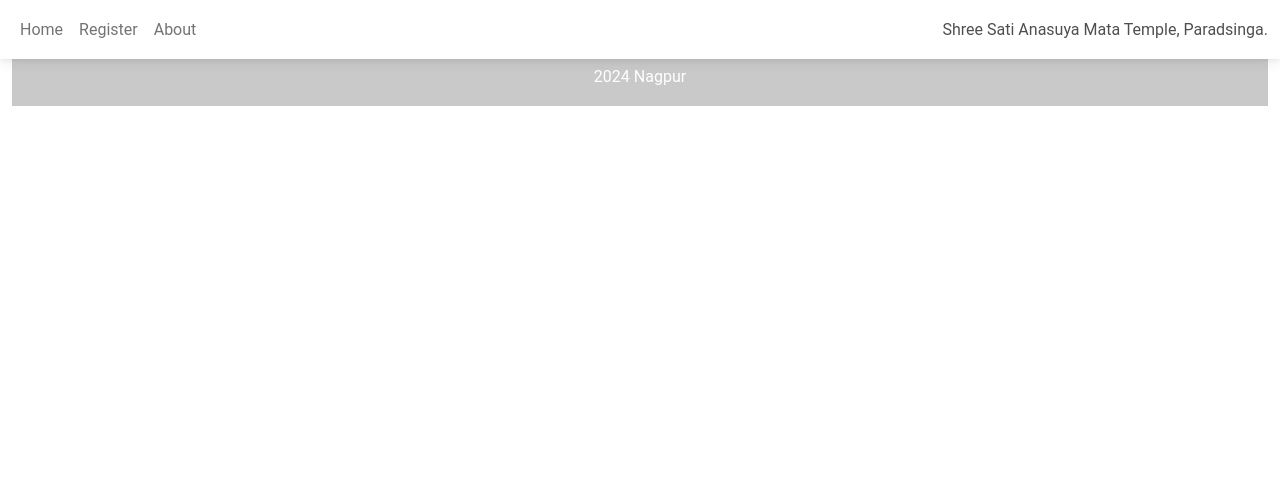
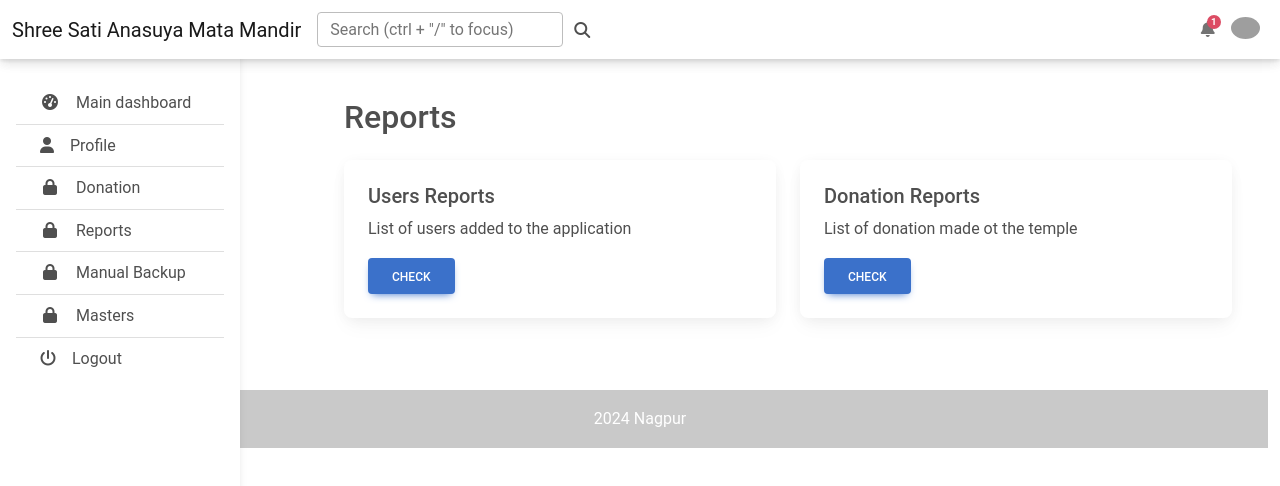
Before and after one commit to Amol-Choudhari/donationfront, a React (Create React App) app: page /report in a window 1280 px wide. Shown: the top 486 px of the page. Built offline with nearby package versions, Linux system fonts and the light colour scheme; grey boxes are pictures that could not be loaded.

Commit message:
Donation Page

```diff
--- a/src/App.js
+++ b/src/App.js
@@ -1,5 +1,5 @@
 import React from 'react';
-import { BrowserRouter as Router, Routes, Route } from 'react-router-dom';
+import { BrowserRouter as Router, Routes, Route, Switch } from 'react-router-dom';
 import Header from './components/SiteElements/Header'; // Make sure the path is correct
 import Footer from './components/SiteElements/Footer'; // Make sure the path is correct
 import HomePage from './components/Pages/HomePage';
@@ -7,6 +7,9 @@ import LoginPage from './components/Pages/LoginPage';
 import About from './components/Pages/About';
 import Register from "./components/Pages/Register";
 import MainPage from "./components/Dashboard/MainPage";
+import DonationPage from "./components/Dashboard/DonationPage";
+import ReportPage from './components/Dashboard/ReportPage';
+import MasterPage from './components/Dashboard/MasterPage';
 
 
 function App() {
@@ -20,6 +23,10 @@ function App() {
                     <Route path="/about" element={<About />} />
                     <Route path="/register" element={<Register />} />
                     <Route path="/mainpage" element={<MainPage />} />
+                    <Route path="/donation" element={<DonationPage />} /> {/* Use element instead of component */}
+                    <Route path="/report" element={<ReportPage />} />
+                    <Route path="/masters" element={<MasterPage />} />
+
 
                 </Routes>
                 <Footer />
--- /dev/null
+++ b/src/components/Dashboard/DonationPage.jsx
@@ -0,0 +1,59 @@
+import React from 'react';
+import NavBar from '../Layout/NavBar';
+import SideBar from '../Layout/SideBar';
+import { useForm } from 'react-hook-form'; // Example using react-hook-form
+
+import { useLocation } from 'react-router-dom';
+
+const DonationPage = () => {
+    const { register, handleSubmit, formState: { errors } } = useForm();
+
+  // Check if the current pathname matches the donation page path
+  const isDonationPage = location.pathname === '/donation';
+ß
+  return (
+    <div className="container-fluid pt-4">
+      <NavBar />
+      <div className="row">
+        <div className="col-lg-3">
+          <SideBar />
+        </div>
+        <div className="col-lg-9" style={{ marginTop: '58px' }}>
+          <div className="container">
+            <h2 className="mt-3 mb-4">Donation Page</h2>
+
+            {/* Add Donation Form */}
+            <div className="mb-4">
+              <h3>Add Donation</h3>
+              <form>
+                <div className="mb-3">
+                  <label htmlFor="amount" className="form-label">Amount:</label>
+                  <input type="number" className="form-control" id="amount" />
+                </div>
+                <button type="submit" className="btn btn-primary">Add Donation</button>
+              </form>
+            </div>
+
+            {/* List of Donations Made */}
+            <div className="mb-4">
+              <h3>List of Donations Made</h3>
+              {/* Dummy data for demonstration */}
+              <ul className="list-group">
+                <li className="list-group-item">Donation 1 - Amount: $100</li>
+                <li className="list-group-item">Donation 2 - Amount: $200</li>
+                <li className="list-group-item">Donation 3 - Amount: $150</li>
+              </ul>
+            </div>
+
+            {/* Print Receipt Button */}
+            <div>
+              <button className="btn btn-primary">Print Receipt</button>
+            </div>
+          </div>
+        </div>
+      </div>
+    </div>
+  );
+}
+
+export default DonationPage;
--- a/src/components/Dashboard/MainPage.js
+++ b/src/components/Dashboard/MainPage.js
@@ -11,7 +11,7 @@ const MainPage = () => {
         <div className="col-lg-3">
           <SideBar />
         </div>
-        <div className="col-lg-9">
+        <div className="col-lg-9" style={{ marginTop: '58px' }}>
           <div className="container">
             {/* Ensuring cards are centered and have consistent spacing */}
             <div className="row justify-content-center">
--- /dev/null
+++ b/src/components/Dashboard/MasterPage.jsx
@@ -0,0 +1,33 @@
+import React from 'react';
+import NavBar from '../Layout/NavBar';
+import SideBar from '../Layout/SideBar';
+
+import { useLocation } from 'react-router-dom';
+
+const MasterPage = () => {
+  const location = useLocation();
+
+  // Check if the current pathname matches the donation page path
+  const isDonationPage = location.pathname === '/donation';
+
+  return (
+    <div className="container-fluid pt-4">
+      <NavBar />
+      <div className="row">
+        <div className="col-lg-3">
+          <SideBar />
+        </div>
+        <div className="col-lg-9" style={{ marginTop: '58px' }}>
+          <div className="container">
+            <h2 className="mt-3 mb-4">Masters</h2>
+
+
+
+          </div>
+        </div>
+      </div>
+    </div>
+  );
+}
+
+export default MasterPage;
--- /dev/null
+++ b/src/components/Dashboard/ReportPage.jsx
@@ -0,0 +1,51 @@
+import React from 'react';
+import NavBar from '../Layout/NavBar';
+import SideBar from '../Layout/SideBar';
+
+import { useLocation } from 'react-router-dom';
+
+const ReportPage = () => {
+  const location = useLocation();
+
+  // Check if the current pathname matches the donation page path
+  const isDonationPage = location.pathname === '/report';
+
+  return (
+    <div className="container-fluid pt-4">
+      <NavBar />
+      <div className="row">
+        <div className="col-lg-3">
+          <SideBar />
+        </div>
+        <div className="col-lg-9" style={{ marginTop: '58px' }}>
+          <div className="container">
+            <h2 className="mt-3 mb-4">Reports</h2>
+            <div className='col-md-12 row'>
+                <div className="mb-4 col-md-6">
+                    <div class="card">
+                        <div class="card-body">
+                            <h5 class="card-title">  Users Reports</h5>
+                            <p class="card-text">List of users added to the application </p>
+                            <button type="button" class="btn btn-primary" data-mdb-ripple-init>Check</button>
+                        </div>
+                    </div>
+                </div>
+                <div className="mb-4 col-md-6">
+                <div class="card">
+                    <div class="card-body">
+                        <h5 class="card-title">Donation Reports</h5>
+                        <p class="card-text">List of donation made ot the temple</p>
+                        <button type="button" class="btn btn-primary" data-mdb-ripple-init>Check</button>
+                    </div>
+                </div>
+                </div>
+            </div>
+
+          </div>
+        </div>
+      </div>
+    </div>
+  );
+}
+
+export default ReportPage;
--- a/src/components/Layout/SideBar.js
+++ b/src/components/Layout/SideBar.jsx
@@ -1,37 +1,33 @@
 import React from 'react';
 import './Layout.css';
-
+import { Link } from 'react-router-dom';
 
 const SideBar = () => {
   return (
     <nav id="sidebarMenu" className="collapse d-lg-block sidebar collapse bg-white">
       <div className="position-sticky">
         <div className="list-group list-group-flush mx-3 mt-4">
-          <a
-            href="\mainpage"
-            className="list-group-item list-group-item-action py-2 ripple"
-            aria-current="true"
-          >
+          <Link to="/mainpage" className="list-group-item list-group-item-action py-2 ripple">
             <i className="fas fa-tachometer-alt fa-fw me-3"></i><span>Main dashboard</span>
-          </a>
-          <a href="/adminprofile" className="list-group-item list-group-item-action py-2 ripple active">
+          </Link>
+          <Link to="/adminprofile" className="list-group-item list-group-item-action py-2 ripple">
             <i className="fas fa-regular fa-user me-3"></i><span>Profile</span>
-          </a>
-          <a href="/donationhome" className="list-group-item list-group-item-action py-2 ripple">
+          </Link>
+          <Link to="/donation" className="list-group-item list-group-item-action py-2 ripple">
             <i className="fas fa-lock fa-fw me-3"></i><span>Donation</span>
-          </a>
-          <a href="/report" className="list-group-item list-group-item-action py-2 ripple">
+          </Link>
+          <Link to="/report" className="list-group-item list-group-item-action py-2 ripple">
             <i className="fas fa-lock fa-fw me-3"></i><span>Reports</span>
-          </a>
-          <a href="/manualbackup" className="list-group-item list-group-item-action py-2 ripple">
+          </Link>
+          <Link to="/manualbackup" className="list-group-item list-group-item-action py-2 ripple">
             <i className="fas fa-lock fa-fw me-3"></i><span>Manual Backup</span>
-          </a>
-          <a href="/donationhome" className="list-group-item list-group-item-action py-2 ripple">
+          </Link>
+          <Link to="/masters" className="list-group-item list-group-item-action py-2 ripple">
             <i className="fas fa-lock fa-fw me-3"></i><span>Masters</span>
-          </a>
-          <a href="/logout" className="list-group-item list-group-item-action py-2 ripple">
+          </Link>
+          <Link to="/logout" className="list-group-item list-group-item-action py-2 ripple">
             <i className="fas fa-power-off me-3"></i><span>Logout</span>
-          </a>
+          </Link>
           {/* Add more list items here */}
         </div>
       </div>
```
